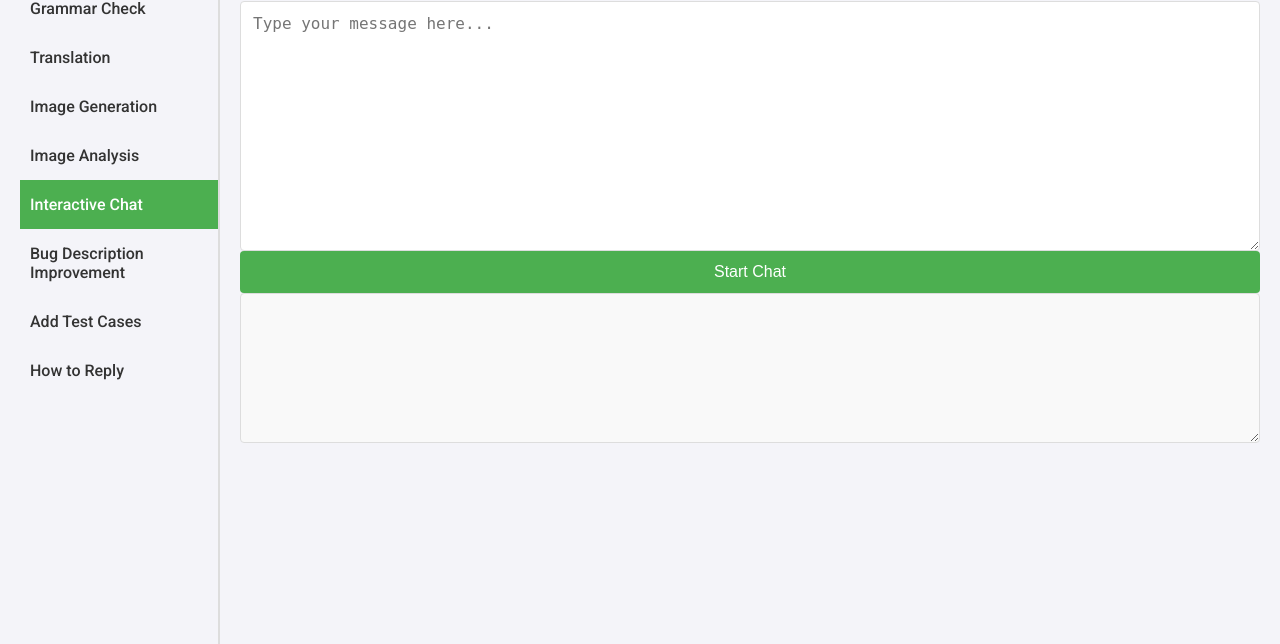
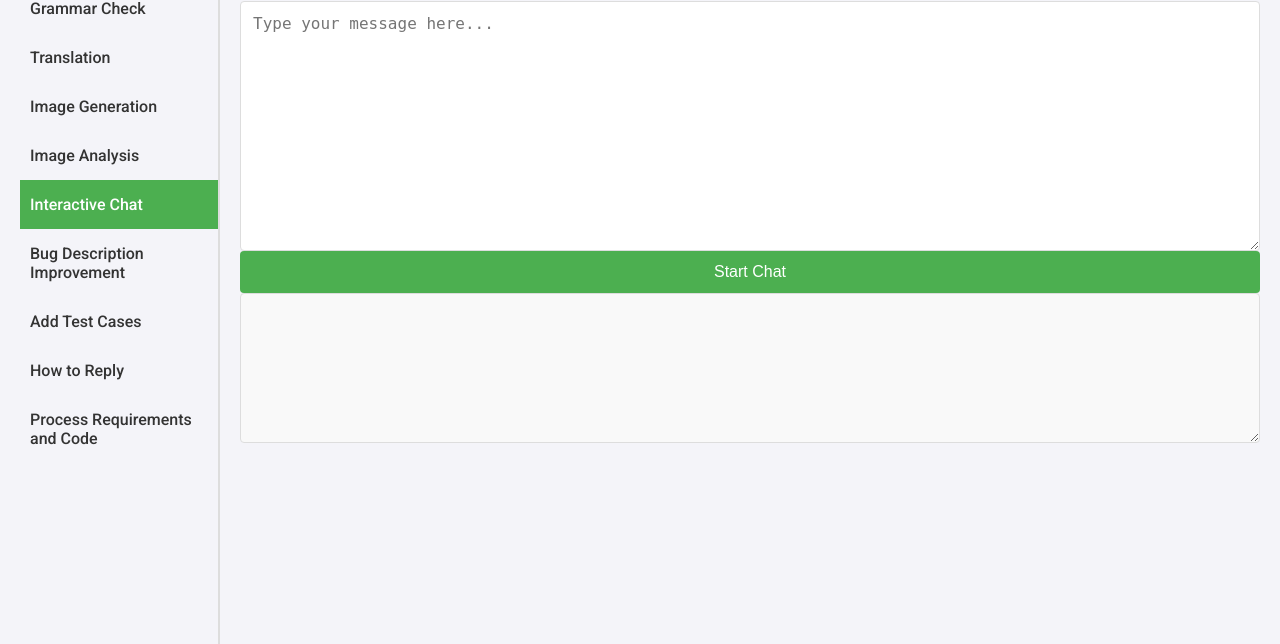
Before and after one commit to asimptot/FreeverseAI, a Flask app: page / in a window 1280 px wide. Shown: the part 46-690 px from the top of the page. Run offline with Flask 3, Linux system fonts and the light colour scheme.

Commit message:
Update index.html

```diff
--- a/templates/index.html
+++ b/templates/index.html
@@ -324,6 +324,26 @@
 			}
 		}
 
+		async function processRequirementsAndCode() {
+			const requirements = document.getElementById("requirementsInput").value;
+			const code = document.getElementById("codeInput").value;
+
+			const response = await fetch("/process-requirements-and-code", {
+				method: "POST",
+				headers: {
+					"Content-Type": "application/x-www-form-urlencoded",
+				},
+				body: new URLSearchParams({ requirements: requirements, code: code }),
+			});
+
+			if (response.ok) {
+				const data = await response.json();
+				document.getElementById("analysisOutput").innerText = data.analysis || "Error";
+			} else {
+				document.getElementById("analysisOutput").innerText = "An error occurred.";
+			}
+		}
+
          window.onload = () => switchTab(4);
       </script>
    </head>
@@ -338,6 +358,7 @@
             <div class="tab" onclick="switchTab(5)">Bug Description Improvement</div>
             <div class="tab" onclick="switchTab(6)">Add Test Cases</div>
 			<div class="tab" onclick="switchTab(7)">How to Reply</div>
+			<div class="tab" onclick="switchTab(8)">Process Requirements and Code</div>
          </div>
          <div class="content active-content">
             <div class="form-section">
@@ -462,6 +483,21 @@ List any files, screenshots, or logs that are relevant.
                </div>
             </div>
 		</div>
+		<div class="content">
+			<div class="form-section">
+				<label for="requirementsInput">Enter Requirements:</label>
+				<textarea id="requirementsInput" name="requirements" required placeholder="Type your requirements here..."></textarea>
+
+				<label for="codeInput">Enter Code:</label>
+				<textarea id="codeInput" name="code" required placeholder="Paste your code here..."></textarea>
+
+				<button type="button" onclick="processRequirementsAndCode()">Analyze</button>
+				<div class="output">
+					<p><strong>Analysis Result:</strong> <span id="analysisOutput"></span></p>
+					<button class="copy-button" onclick="copyToClipboard('analysisOutput')">Copy</button>
+				</div>
+			</div>
+		</div>
       </div>
    </body>
 </html>
```
